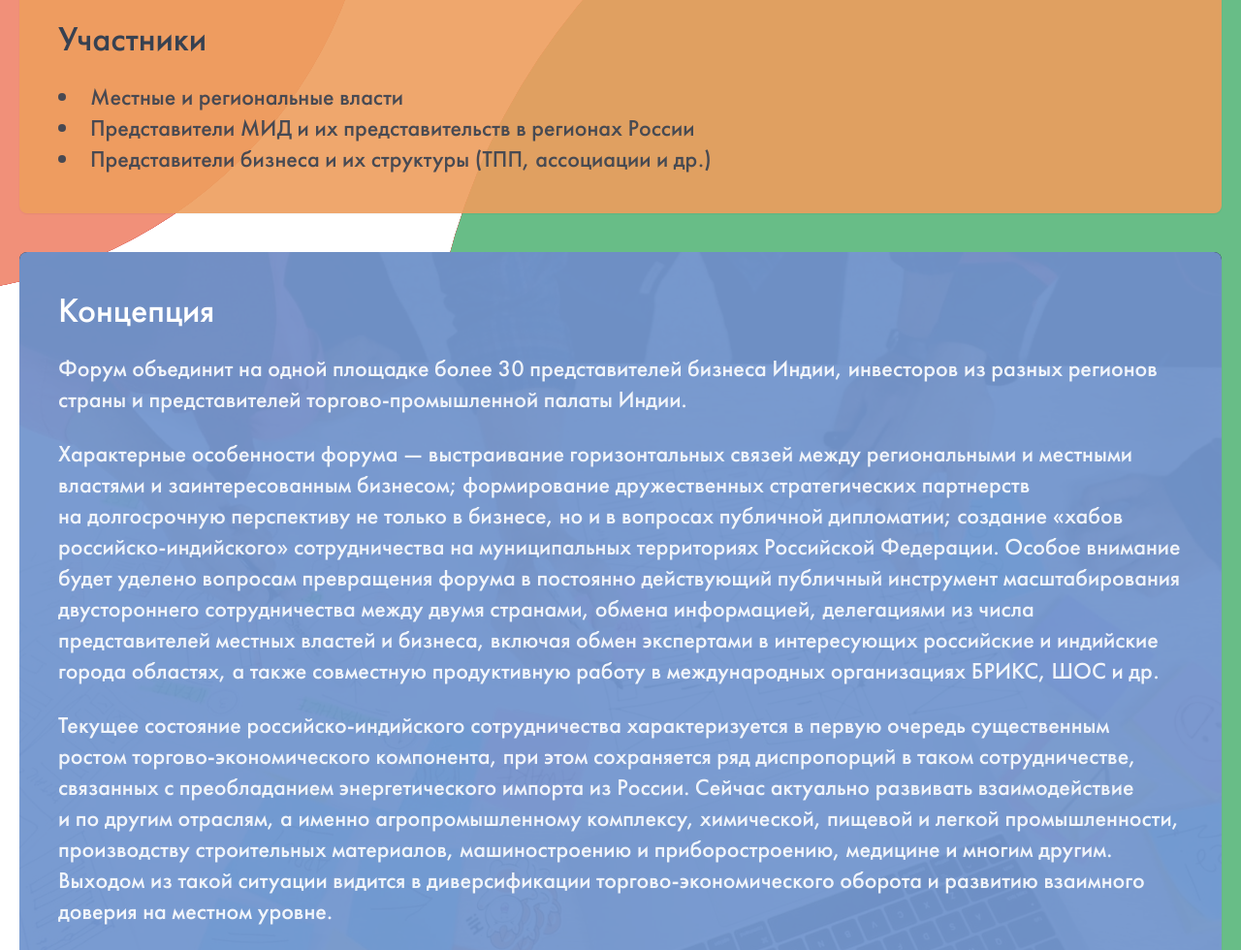
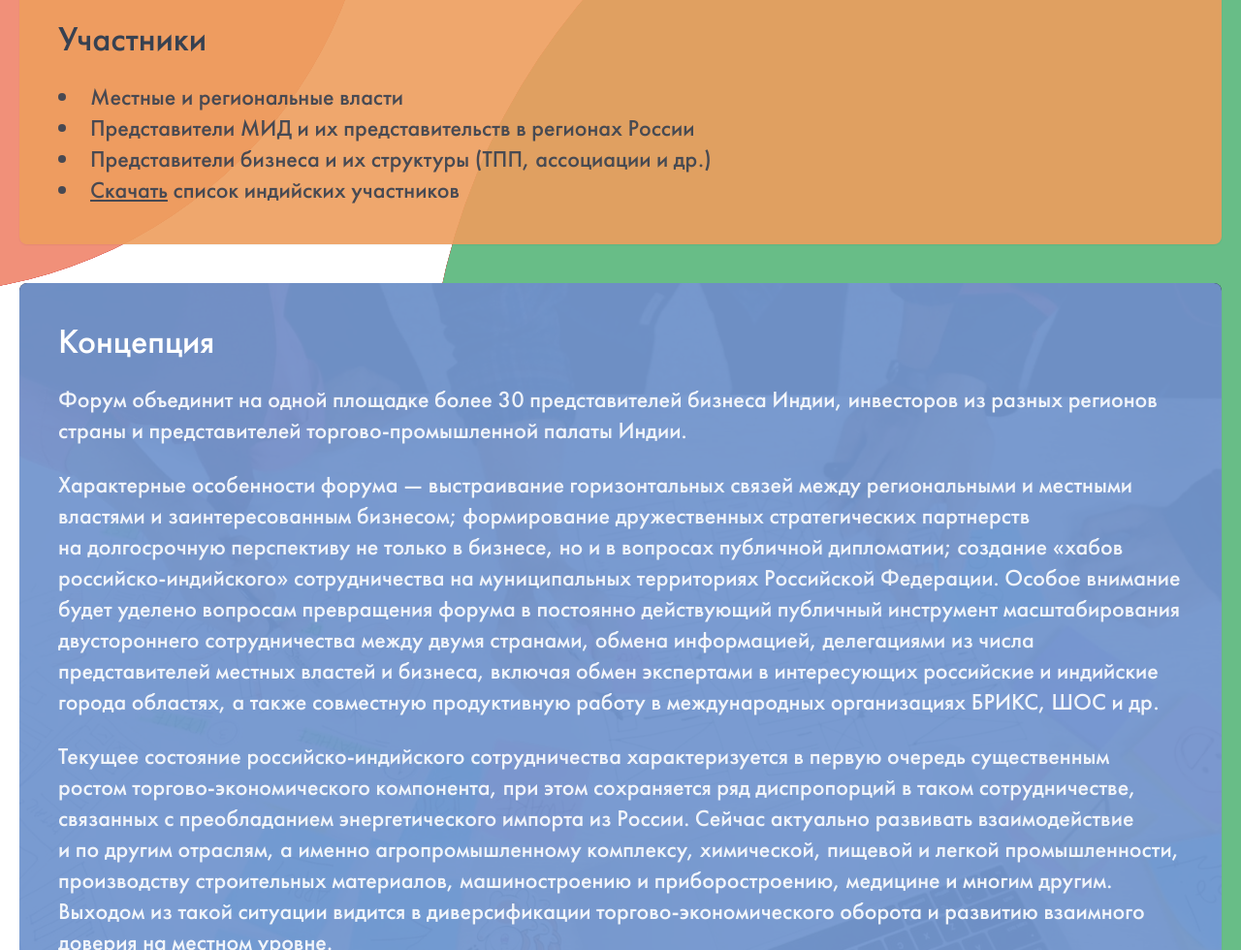
Before and after one commit to urc-ru/rusindforum.urc.ru, a website: page docs/index.html in a window 1280 px wide. Shown: the part 1368-2348 px from the top of the page at 97% size. Drawn offline with nearby package versions, Linux system fonts and the light colour scheme; a web font is replaced by a local one.

Commit message:
add participants list

```diff
--- a/docs/index.html
+++ b/docs/index.html
@@ -108,6 +108,7 @@
                         <li>Местные и региональные власти</li>
                         <li>Представители МИД и их представительств в регионах России</li>
                         <li>Представители бизнеса и их структуры (ТПП, ассоциации и др.)</li>
+                        <li><a href="participants.pdf" target="_blank" class="underline">Скачать</a> список индийских участников</li>
                     </ul>
                 </div>
             </div>
```
Also changed, not shown: 1 other file.
